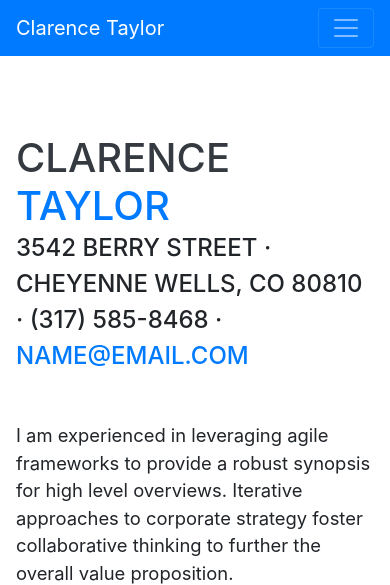
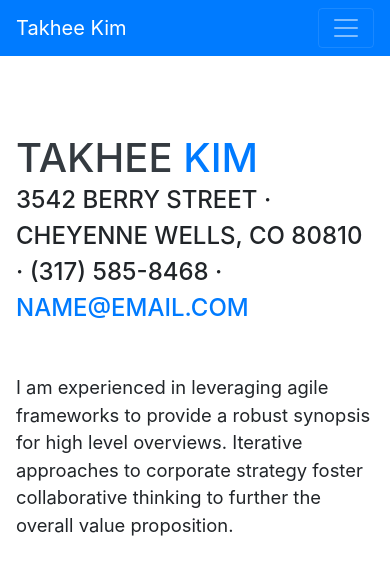
Before and after one commit to edutak/portfolio-test, a website with bundled scripts: page index.html in a window 390 px wide. Shown: the top 585 px of the page. Built offline with nearby package versions, Linux system fonts and the light colour scheme; a web font is replaced by a local one.

Commit message:
Update title and name

```diff
--- a/index.html
+++ b/index.html
@@ -8,7 +8,7 @@
   <meta name="description" content="">
   <meta name="author" content="">
 
-  <title>Resume - Start Bootstrap Theme</title>
+  <title>타키의 포트폴리오</title>
 
   <!-- Bootstrap core CSS -->
   <link href="vendor/bootstrap/css/bootstrap.min.css" rel="stylesheet">
@@ -27,7 +27,7 @@
 
   <nav class="navbar navbar-expand-lg navbar-dark bg-primary fixed-top" id="sideNav">
     <a class="navbar-brand js-scroll-trigger" href="#page-top">
-      <span class="d-block d-lg-none">Clarence Taylor</span>
+      <span class="d-block d-lg-none">Takhee Kim</span>
       <span class="d-none d-lg-block">
         <img class="img-fluid img-profile rounded-circle mx-auto mb-2" src="img/profile.jpg" alt="">
       </span>
@@ -63,8 +63,8 @@
 
     <section class="resume-section p-3 p-lg-5 d-flex align-items-center" id="about">
       <div class="w-100">
-        <h1 class="mb-0">Clarence
-          <span class="text-primary">Taylor</span>
+        <h1 class="mb-0">Takhee
+          <span class="text-primary">Kim</span>
         </h1>
         <div class="subheading mb-5">3542 Berry Street · Cheyenne Wells, CO 80810 · (317) 585-8468 ·
           <a href="mailto:name@email.com">name@email.com</a>
```
